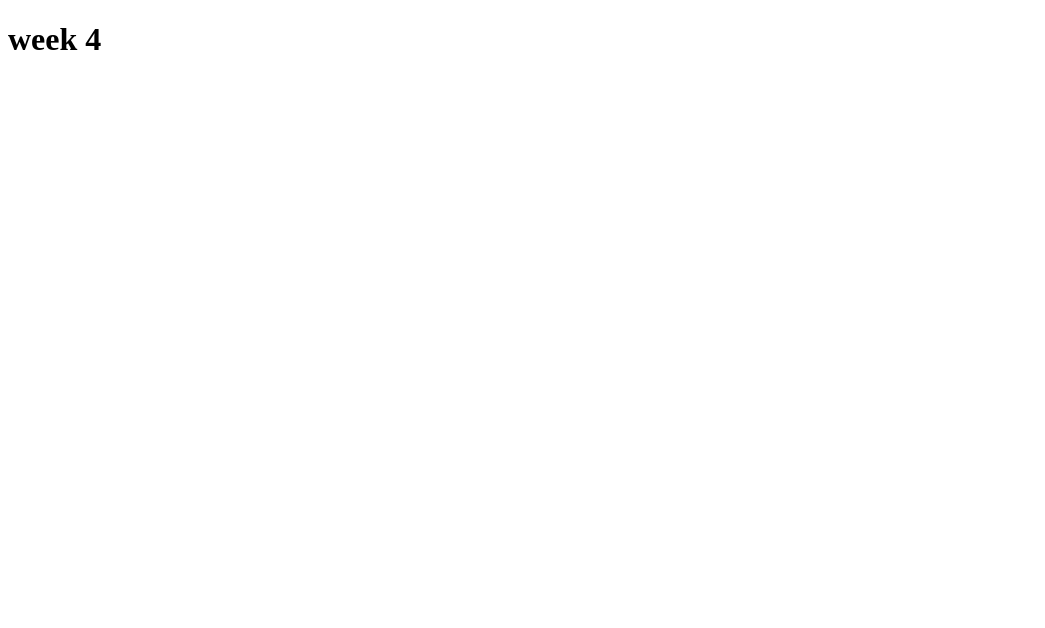
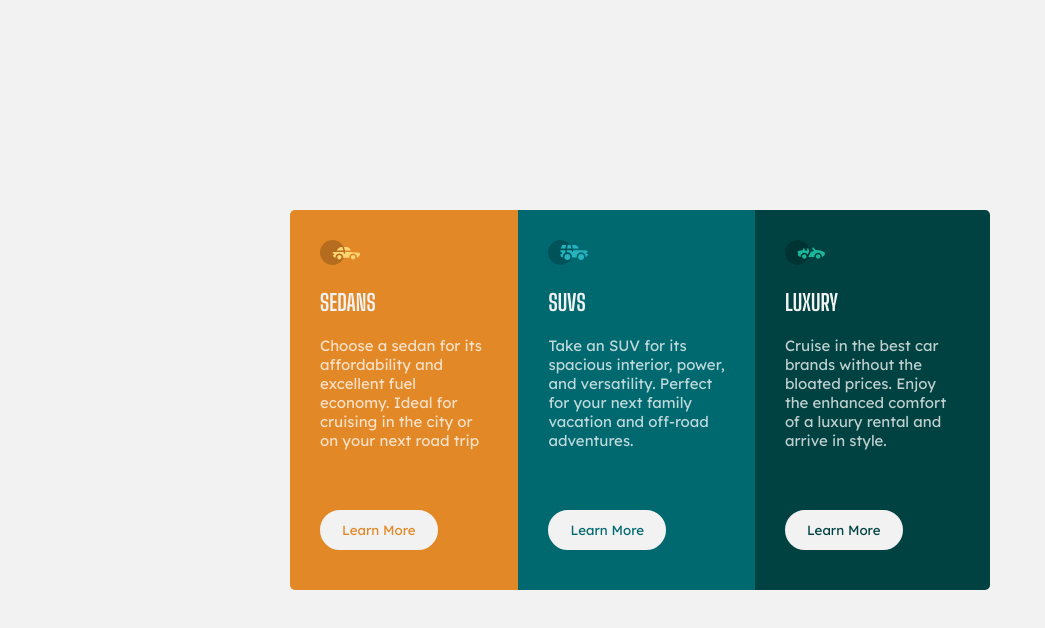
Before and after one commit to Ultimate0266/Assignment, a plain HTML site: page index.html in a window 1280 px wide. Shown: the whole page, without its empty margins (0-1045 px from the left). Drawn offline with Linux system fonts and the light colour scheme.

Commit message:
This is week 4 task

```diff
--- /dev/null
+++ b/grid.css
@@ -0,0 +1,48 @@
+*{
+    box-sizing: border-box;
+    margin: 0;
+    padding: 0;
+}
+
+body{
+    background-color: #111D4A;
+    display: flex;
+    place-items: center;
+    height: 100vh;
+}
+main{
+    display: grid;
+    grid-template-areas:
+    'a a a b'
+    'c c d d'
+    'c c e e'
+    ;
+    gap: 10px;
+    width: 50%;
+    margin: auto;
+}
+.box1{
+    background-color: rgb(255, 38, 0);
+    grid-area: a;
+    padding: 5em;
+}
+.box2{
+    background-color: rgb(253, 102, 1);
+    grid-area: b;
+    padding: 3em;
+}
+.box3{
+    background-color: green;
+    grid-area: c;
+    padding: 2em;
+}
+.box4{
+    background-color: rgb(16, 154, 209);
+    grid-area: d;
+    padding: 3em;
+}
+.box5{
+    background-color: rgb(16, 154, 209);
+    grid-area: e;
+    padding: 3em;
+}
--- a/index.html
+++ b/index.html
@@ -1,12 +1,85 @@
 <!DOCTYPE html>
 <html lang="en">
-<head>
-    <meta charset="UTF-8">
-    <meta http-equiv="X-UA-Compatible" content="IE=edge">
-    <meta name="viewport" content="width=device-width, initial-scale=1.0">
-    <title>week 5</title>
-</head>
-<body>
-    <h1>week 4</h1>
-</body>
+  <head>
+    <meta charset="UTF-8" />
+    <meta http-equiv="X-UA-Compatible" content="IE=edge" />
+    <meta name="viewport" content="width=device-width, initial-scale=1.0" />
+    <title>Flex-Box</title>
+    <link rel="stylesheet" href="style.css" />
+    <link
+      rel="shortcut icon"
+      href="img/favicon-32x32.png"
+      type="image/x-icon"
+    />
+    <!--Title Shortcut Icon-->
+
+    <link
+      href="https://fonts.googleapis.com/css2?family=Lexend+Deca&display=swap"
+      rel="stylesheet"
+    />
+    <!--Lexend Deca Font-Family-->
+
+    <link
+      href="https://fonts.googleapis.com/css2?family=Big+Shoulders+Display:wght@700&display=swap"
+      rel="stylesheet"
+    />
+    <!--Big Shoulders Display Font-Family-->
+  </head>
+  <body>
+    <main class="container">
+      <!--Flex-Box Container Start-->
+      <div class="flex-box1">
+        <!--First Flex-Box Start-->
+        <img
+          src="img/icon-sedans.svg"
+          alt="icon-sedans"
+        /><!--Image of First Box-->
+        <h2>SEDANS</h2>
+        <p>
+          Choose a sedan for its affordability and excellent fuel economy. Ideal
+          for cruising in the city or on your next road trip
+        </p>
+        <a href="grid.html" target="_blank">
+          <button class="button1">Learn More</button>
+          <!--Button of First-Flex Box-->
+        </a>
+      </div>
+      <!--First Flex-Box End-->
+      <div class="flex-box2">
+        <!--Second Flex-Box Start-->
+        <img
+          src="img/icon-suvs.svg"
+          alt="icon-suvs"
+        /><!--Image of Second-Flex Box-->
+        <h2>SUVS</h2>
+        <p>
+          Take an SUV for its spacious interior, power, and versatility. Perfect
+          for your next family vacation and off-road adventures.
+        </p>
+        <a href="grid.html" target="_blank">
+          <button class="button2">Learn More</button>
+          <!--Button of Second Flex-Box-->
+        </a>
+      </div>
+      <!--Second Flex-Box End-->
+      <div class="flex-box3">
+        <!--Third Flex-Box Start-->
+        <img
+          src="img/icon-luxury.svg"
+          alt="icon-luxury"
+        /><!--Image of Third Flex-Box-->
+        <h2>LUXURY</h2>
+        <p>
+          Cruise in the best car brands without the bloated prices. Enjoy the
+          enhanced comfort of a luxury rental and arrive in style.
+        </p>
+        <a href="grid.html" target="_blank">
+          <button class="button3">Learn More</button
+          ><!--Button of Third Flex-Box-->
+        </a>
+      </div>
+      <!--Third Flex-Box End-->
+    </main>
+    <!--Flex-Box Container End-->
+  </body>
 </html>
--- /dev/null
+++ b/style.css
@@ -0,0 +1,102 @@
+* {
+  box-sizing: border-box;
+  margin: 0;
+  padding: 0;
+}
+/* Body Styling */
+body {
+  background-color:
+hsl(0, 0%, 95%);
+  font-size: 15px;
+  width: 100%;
+}
+
+/* Container Styling */
+.container {
+  height: 100vh;
+  width: 80%;
+  max-width: 700px;
+  margin: auto;
+  display: flex;
+  align-items: center;
+  justify-content: center;
+}
+
+/* Felx-Boxes Styling */
+.flex-box1 {
+  max-width: 25rem;
+  background-color:
+hsl(31, 77%, 52%);
+  padding: 0px 20px;
+  border-radius: 5px 0px 0px 5px;
+}
+
+.flex-box2 {
+  background-color:
+hsl(184, 100%, 22%);
+  padding: 0px 20px;
+}
+
+.flex-box3 {
+  background-color:
+hsl(179, 100%, 13%);
+  padding: 0px 20px;
+  border-radius: 0px 5px 5px 0px;
+}
+
+/* Heading, Paragraph and Image Styling */
+h2 {
+  font-family: "Big Shoulders Display", cursive;
+  margin: 20px 10px;
+  color: hsl(0, 0%, 95%);
+}
+
+p {
+  margin: 20px 10px;
+  color: hsla(0, 0%, 100%, 0.75);
+  font-family: "Lexend Deca", sans-serif;
+}
+
+img {
+  margin: 30px 10px 0px 10px;
+  width: 40px;
+  height: 25px;
+}
+
+/* Button Styling */
+button {
+  padding: 10px 20px;
+  border-radius: 20px;
+  font-family: "Lexend Deca", sans-serif;
+  background-color: hsl(0, 0%, 95%);
+  border: 2px solid hsl(0, 0%, 95%);
+  margin: 40px 10px;
+  cursor: pointer;
+}
+
+.button1 {
+  color: hsl(31, 77%, 52%);
+}
+
+.button1:hover {
+  color: hsl(0, 0%, 95%);
+  background-color: hsl(31, 77%, 52%);
+}
+
+.button2 {
+  color: hsl(184, 100%, 22%);
+}
+
+.button2:hover {
+  color: hsl(0, 0%, 95%);
+  background-color: hsl(184, 100%, 22%);
+}
+
+.button3 {
+  color: hsl(179, 100%, 13%);
+}
+
+.button3:hover {
+  color: hsl(0, 0%, 95%);
+  background-color: hsl(179, 100%, 13%);
+}
```
Also changed, not shown: grid.html (added, +22 -0 lines), img/Copy of favicon-32x32.png (added), img/icon-luxury.svg (added), img/icon-sedans.svg (added), img/icon-suvs.svg (added), login.css (deleted), login.html (deleted).
